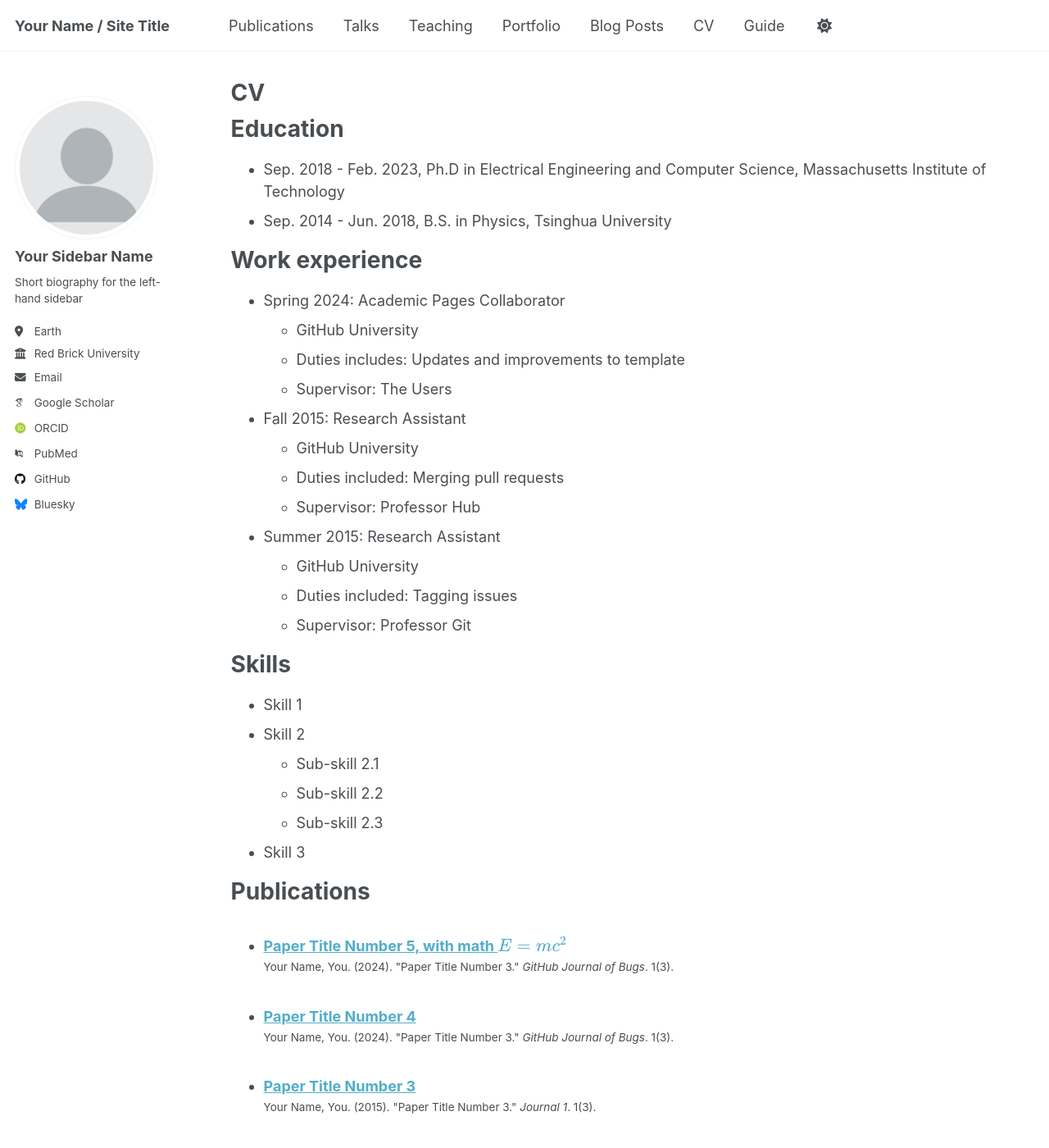
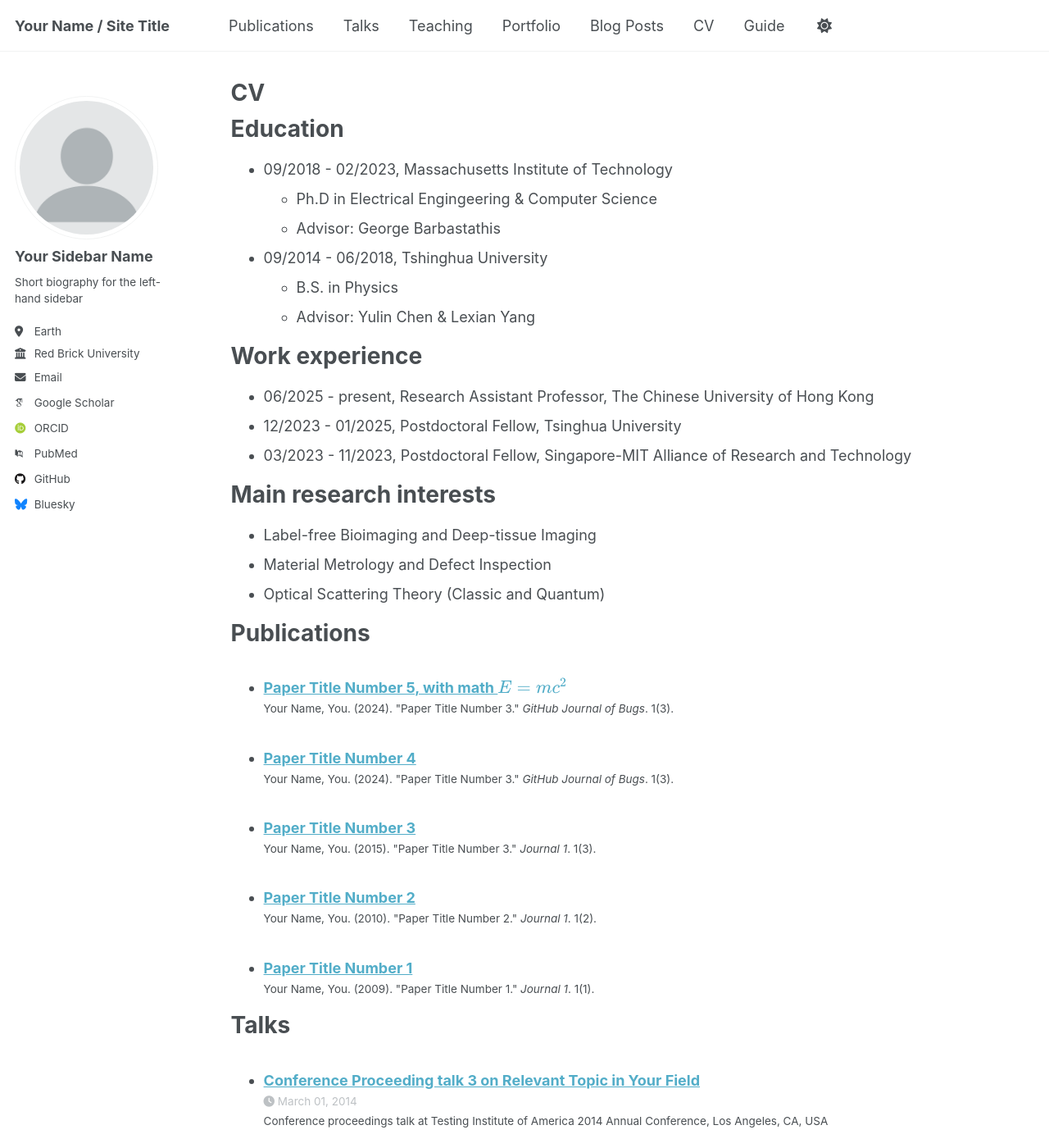
Before and after one commit to qhzhang95/qhzhang95.github.io, a Jekyll site: the page built from _pages/cv.md, in a window 1280 px wide and 1400 px high. Shown: the whole window at 82% size. Built offline with Jekyll 4.4.1, drawn with Linux system fonts in a browser that asks for light colours; some web fonts are replaced; a script that is not in the unit is left out; some of the changed text lies outside the part shown.

Commit message:
Update cv.md
general information update in CV

```diff
--- a/_pages/cv.md
+++ b/_pages/cv.md
@@ -11,34 +11,24 @@ redirect_from:
 
 Education
 ======
-* Sep. 2018 - Feb. 2023, Ph.D in Electrical Engineering and Computer Science, Massachusetts Institute of Technology
-* Sep. 2014 - Jun. 2018, B.S. in Physics, Tsinghua University
+* 09/2018 - 02/2023, Massachusetts Institute of Technology
+  * Ph.D in Electrical Engingeering & Computer Science
+  * Advisor: George Barbastathis
+* 09/2014 - 06/2018, Tshinghua University
+  * B.S. in Physics
+  * Advisor: Yulin Chen & Lexian Yang
 
 Work experience
 ======
-* Spring 2024: Academic Pages Collaborator
-  * GitHub University
-  * Duties includes: Updates and improvements to template
-  * Supervisor: The Users
+* 06/2025 - present, Research Assistant Professor, The Chinese University of Hong Kong
+* 12/2023 - 01/2025, Postdoctoral Fellow, Tsinghua University
+* 03/2023 - 11/2023, Postdoctoral Fellow, Singapore-MIT Alliance of Research and Technology
 
-* Fall 2015: Research Assistant
-  * GitHub University
-  * Duties included: Merging pull requests
-  * Supervisor: Professor Hub
-
-* Summer 2015: Research Assistant
-  * GitHub University
-  * Duties included: Tagging issues
-  * Supervisor: Professor Git
-
-Skills
+Main research interests
 ======
-* Skill 1
-* Skill 2
-  * Sub-skill 2.1
-  * Sub-skill 2.2
-  * Sub-skill 2.3
-* Skill 3
+* Label-free Bioimaging and Deep-tissue Imaging
+* Material Metrology and Defect Inspection
+* Optical Scattering Theory (Classic and Quantum)
 
 Publications
 ======
@@ -58,6 +48,25 @@ Teaching
     {% include archive-single-cv.html %}
   {% endfor %}</ul>
 
+Patents
+======
+[1]
+[2]
+
 Service and leadership
 ======
 * Currently signed in to 43 different slack teams
+
+Honors and awards
+======
+* Shuimu Tsinghua Scholar (2024)
+* Chi-Sun Yeh Prize (2018)
+  (Top undergraduate honor in physics department, Tsinghua University)
+* Outstanding Graduates of Tsinghua University (2018)
+* National Scholarship (2017)
+* Future Scholar Project (2017)
+* Tsinghua Academy program Scholarship (2015 & 2016)
+* Tsinghua Xuetang Talents Program Scholarship (2015 & 2016)
+* Tsinghua University Scholarship For Freshmen (2014)
+* Golden Prize (rank 8) in Chinese Physics Olympiad Game (2013)
+* Best Theory Prize in Chinese Physics Olympiad Game (2013)
```
